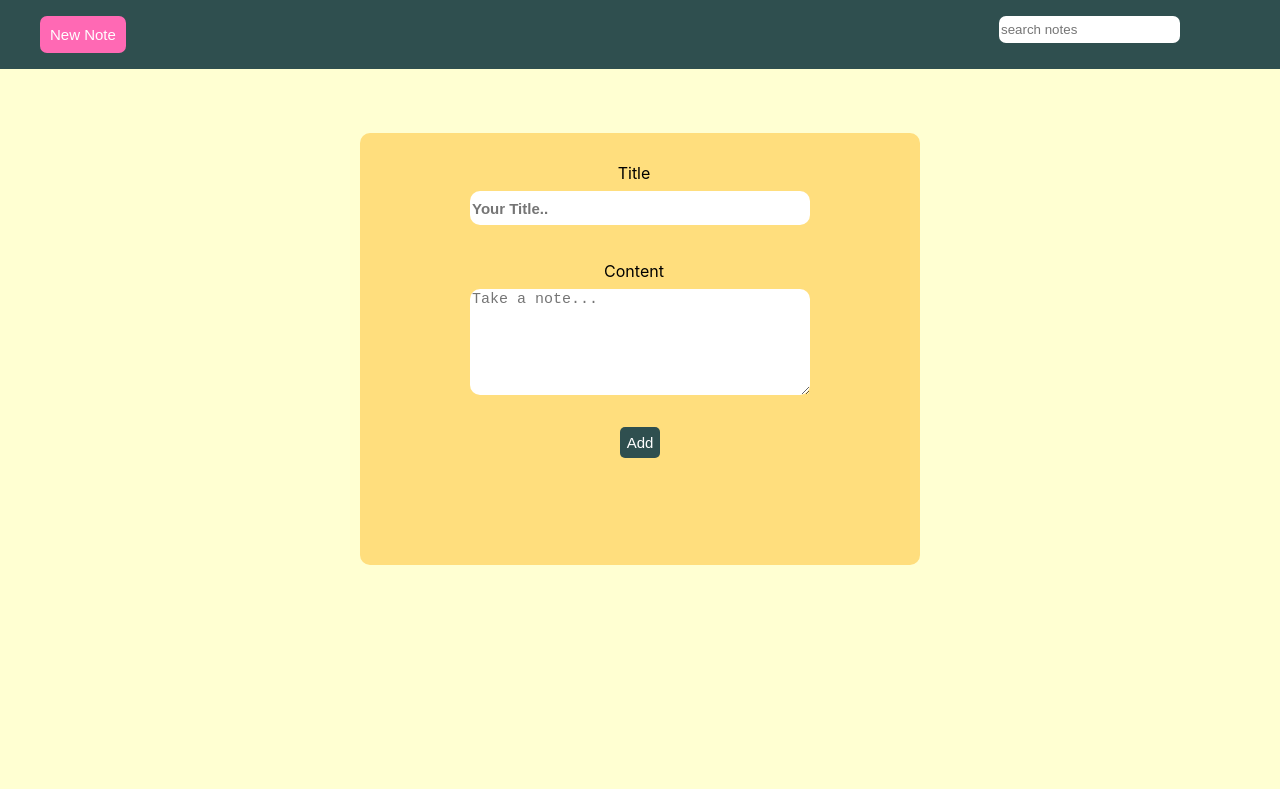
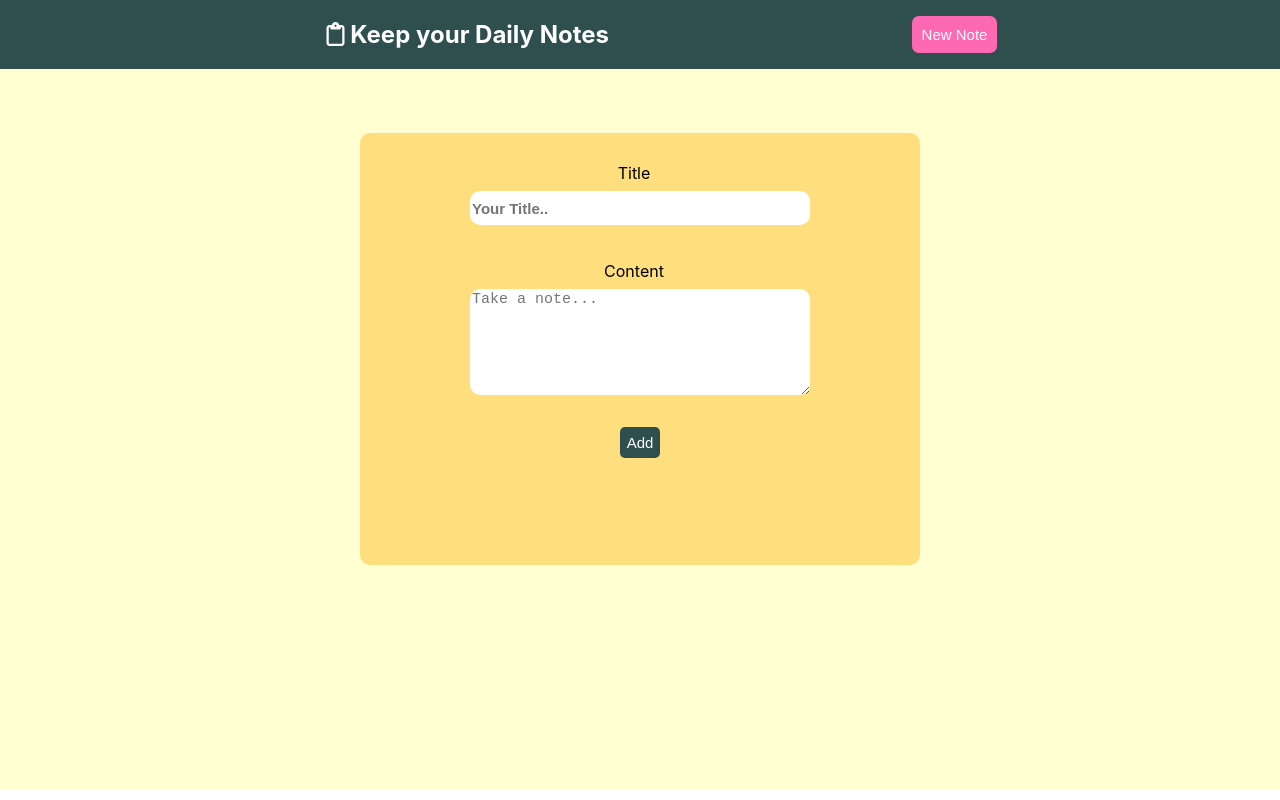
Before and after one commit to akashdeepjaiswal/ToDo-App, a React (Create React App) app in the folder client/: page / in a window 1280 px wide. Built offline with nearby package versions, Linux system fonts and the light colour scheme; no server answers.

Commit message:
navbar updated

```diff
--- a/client/src/components/Navbar.css
+++ b/client/src/components/Navbar.css
@@ -1,6 +1,6 @@
 #nav{
 display: flex;
-justify-content: space-between ;
+justify-content: space-evenly ;
 background-color: darkslategray;
 }
 
@@ -24,14 +24,12 @@ background-color: darkslategray;
     position: relative;
     float: right;
     margin-right: 100px ;
-    /* color: #f5ba13; */
     height: 25px;
     border: none;
     outline: none;
     border-radius: 7px;
 
 }
-
 
 #nav li a {
 		display: block;
@@ -43,24 +41,18 @@ background-color: darkslategray;
 
     }
 
-.nav__buttons {
-    display: flex;
+.heading{
+    color: white;
+    margin-left: 5%;
 }
+
+
 .add_button {
 background-color: hotpink;
 color: white;
 cursor: pointer;
 padding: 10px;
-width: 100%;
 border: none;
-text-align: left;
 outline: none;
 font-size: 15px;
 }
-
-@media(max-width: 768px){
-    .nav__items input{
-        margin-right: 30px ;
-
-    }
-}
--- a/client/src/components/Navbar.js
+++ b/client/src/components/Navbar.js
@@ -6,8 +6,8 @@ function Navbar(props) {
 
   return (
     <div id="nav" className="container" >
-
-        <ul className="nav__items nav__buttons">
+     <h2 className="heading"><i class="far fa-clipboard"></i> Keep your Daily Notes</h2>
+        <ul className="nav__items">
          <button
          onClick= { ()=> props.add_Note(true) }
          className="add_button"
@@ -16,16 +16,23 @@ function Navbar(props) {
 
          </button>
         </ul>
-        <ul className="nav__items">
-          <li>
-            <input
-              key="random1"
-              placeholder="search notes"
-            />
-          </li>
-        </ul>
     </div>
   );
 }
 
 export default Navbar;
+
+
+
+
+
+
+//please ignore
+{/* <ul className="nav__items">
+<li>
+  <input
+    key="random1"
+    placeholder="search notes"
+  />
+</li>
+</ul>    */}
```
